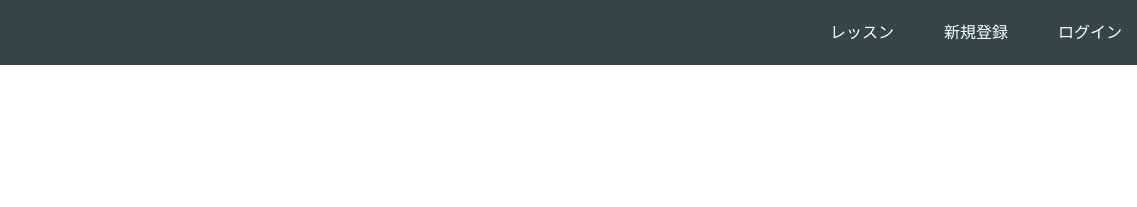
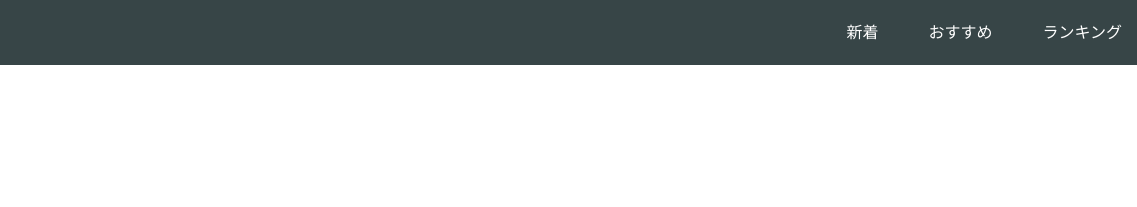
Before and after one commit to pakupakushamoji/challenge, a plain HTML site: page index.html in a window 1280 px wide. Shown: the top 207 px of the page, 143-1280 px from the left. Drawn offline with Linux system fonts and the light colour scheme.

Commit message:
Update index.html

```diff
--- a/index.html
+++ b/index.html
@@ -15,9 +15,9 @@
       </div>
       <span class="fa fa-bars menu-icon"></span>
       <div class="header-right">
-        <a href="#">レッスン</a>
-        <a href="#">新規登録</a>
-        <a href="#" class="login">ログイン</a>
+        <a href="#">新着</a>
+        <a href="#">おすすめ</a>
+        <a href="#" class="login">ランキング</a>
       </div>
     </div>
   </header>
```
